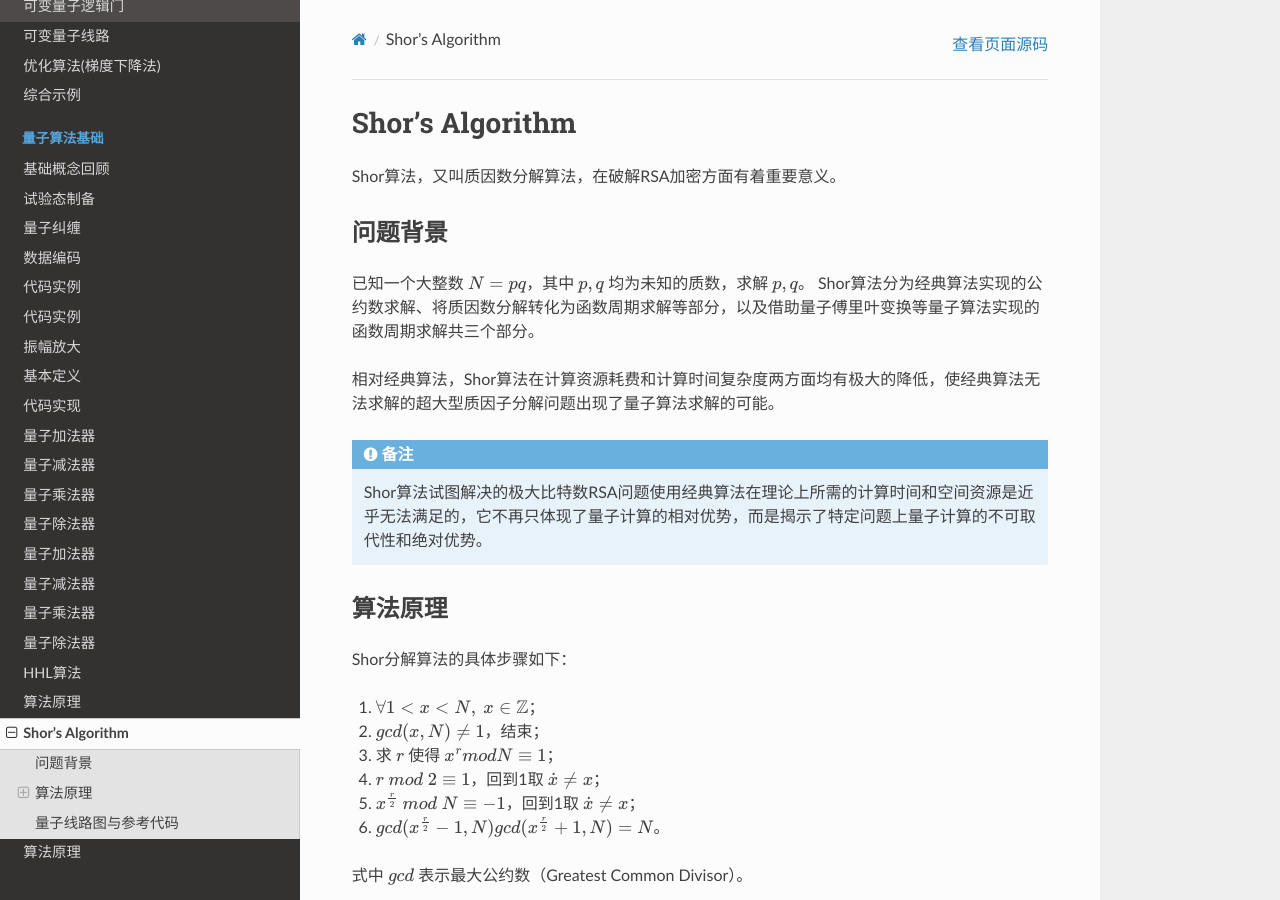
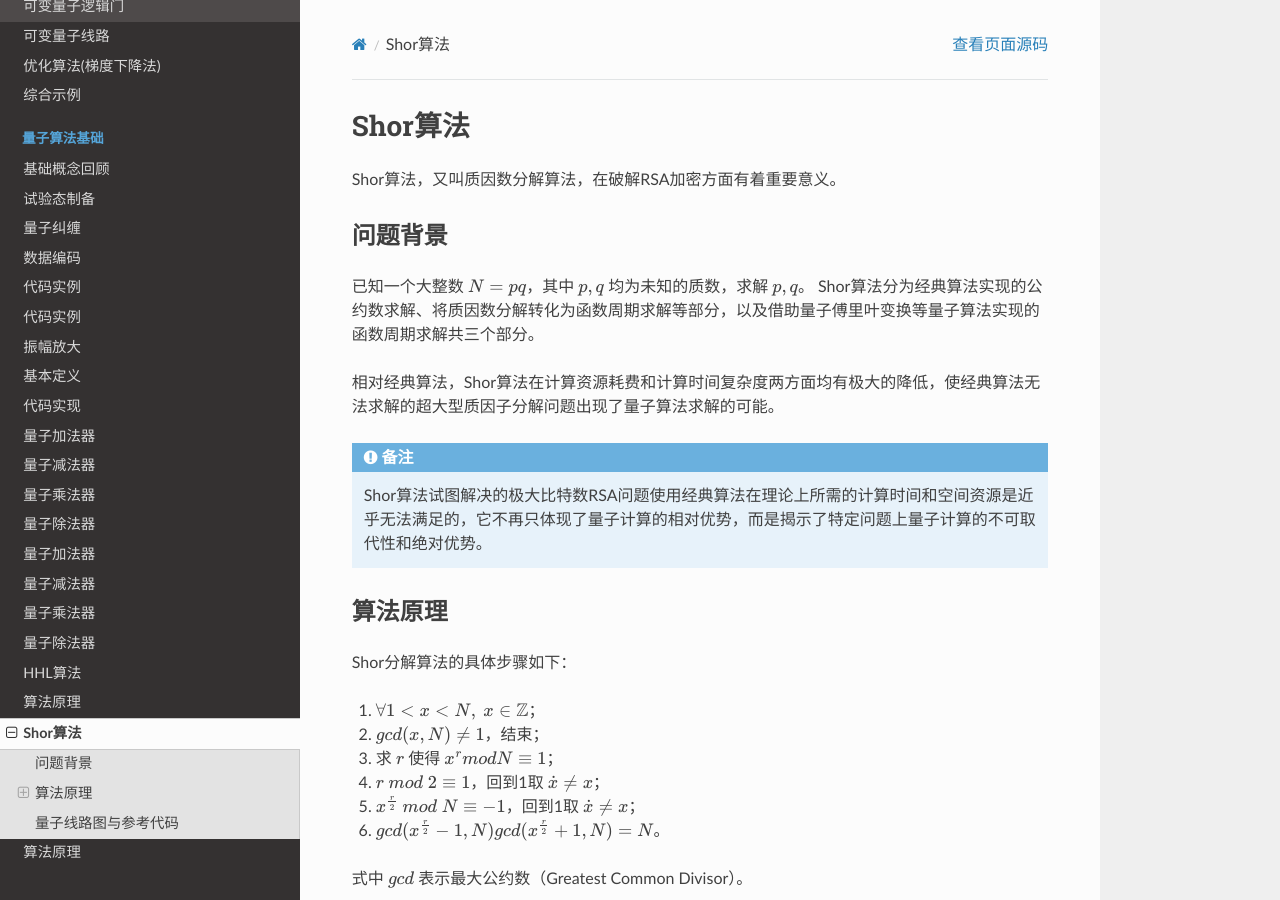
Before and after one commit to OriginQ/pyQPanda-Toturial, a Sphinx documentation site: the page built from source/Shor.rst, in a window 1280 px wide and 900 px high. Built offline with Sphinx 7.4.7 and the Read the Docs theme 2.0.0, drawn with Linux system fonts in a browser that asks for light colours; pages that are not in the unit, such as notebooks, are missing from menus.

Commit message:
Update Shor.rst

```diff
--- a/source/Shor.rst
+++ b/source/Shor.rst
@@ -1,4 +1,4 @@
-Shor's Algorithm
+Shor算法
 ####
 
 Shor算法，又叫质因数分解算法，在破解RSA加密方面有着重要意义。
```
